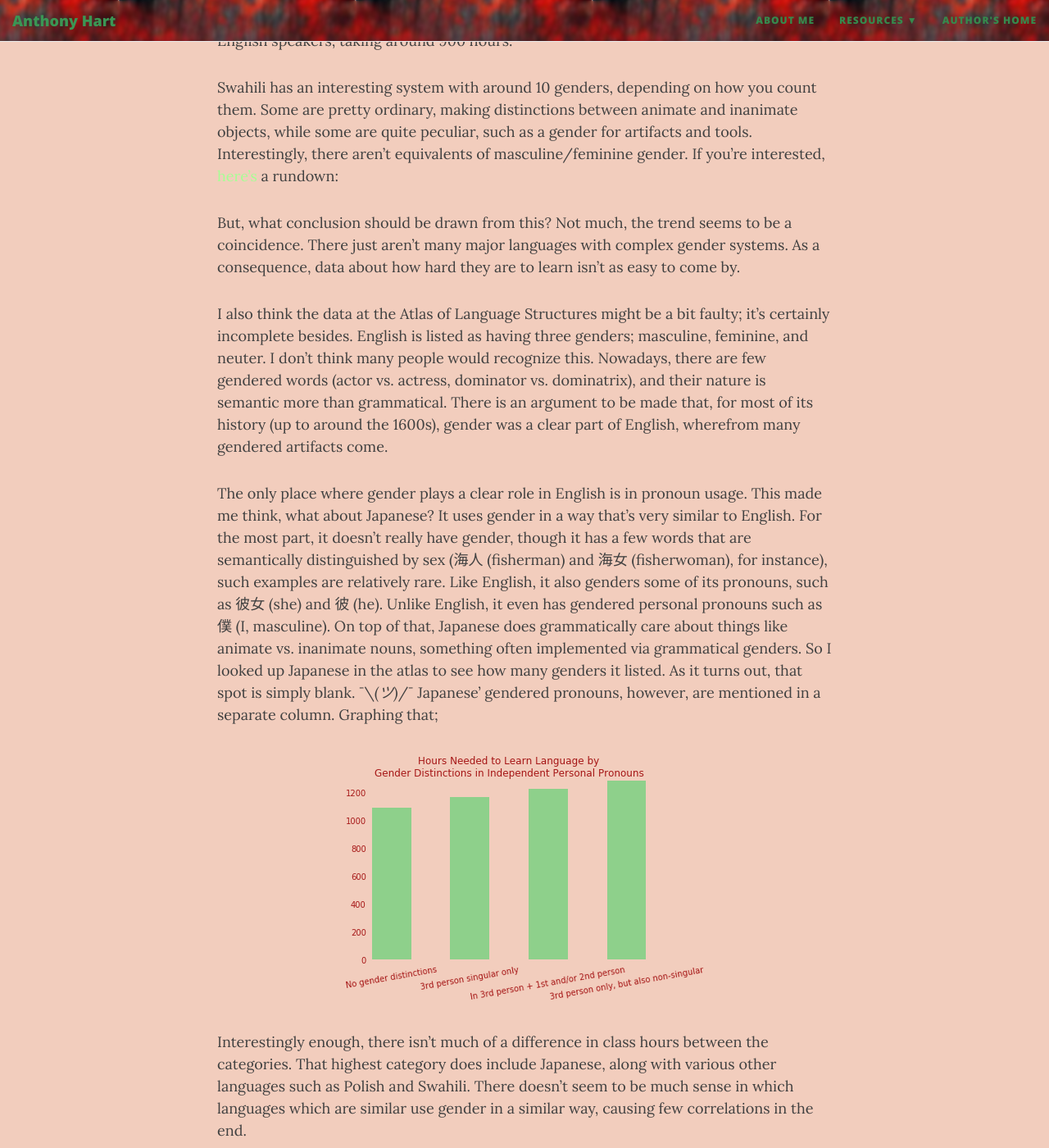
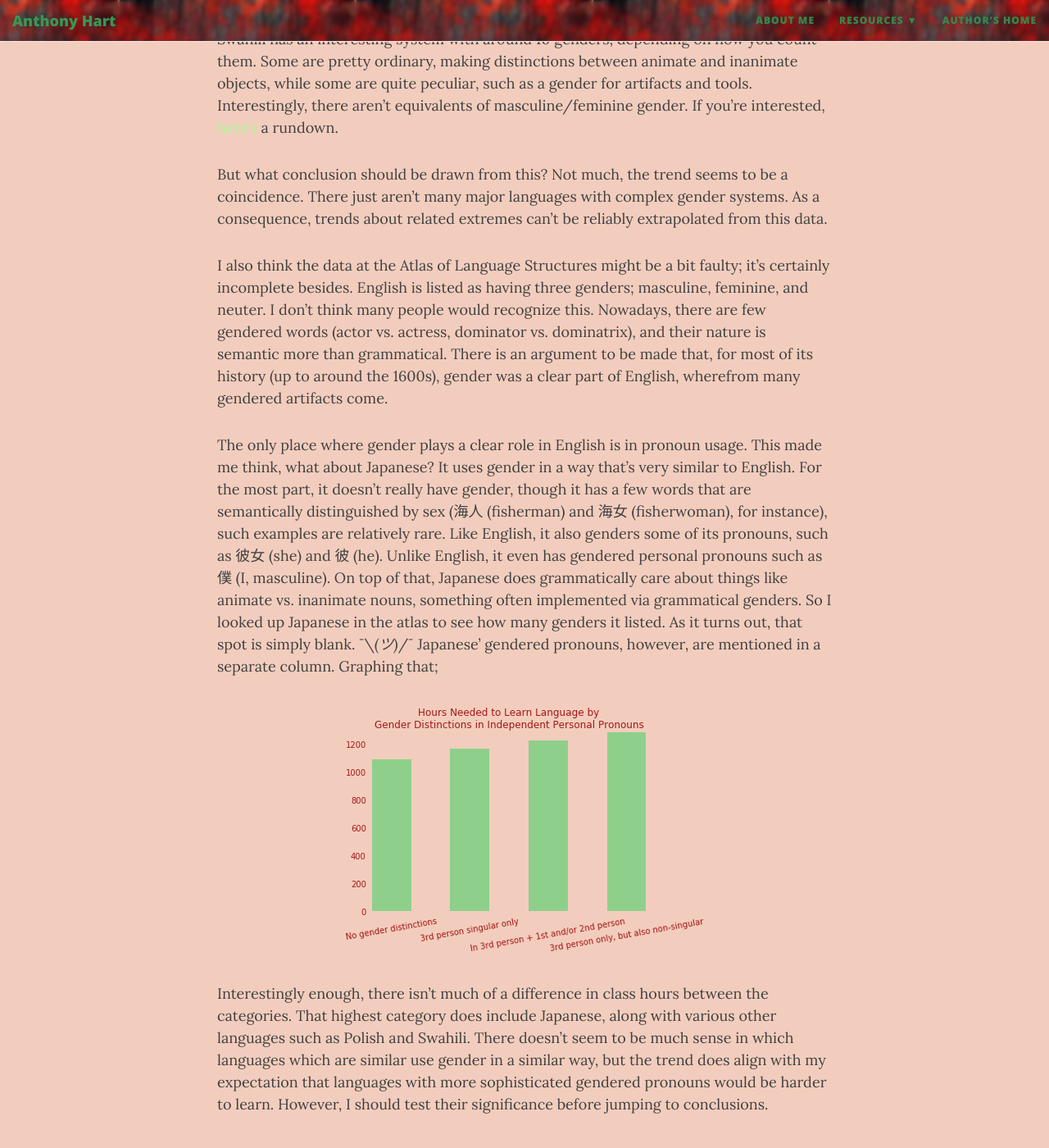
Before and after one commit to AHartNtkn/AHartNtkn.github.io, a Jekyll site: the page built from _posts/2019-08-30-Anthony-Hart-and-the-Quest-for-a-Statistically-Significant-Result-About-the-Difficulty-of-Different-Languages.md, in a window 1280 px wide and 1400 px high, scrolled down 6858 px. Shown: the whole window at 82% size. Built offline with Jekyll 4.4.1, drawn with Linux system fonts in a browser that asks for light colours; nearby versions of some CDN libraries; some of the changed text lies outside the part shown.

Commit message:
Final Draft

````diff
--- a/_posts/2019-08-30-Anthony-Hart-and-the-Quest-for-a-Statistically-Significant-Result-About-the-Difficulty-of-Different-Languages.md
+++ b/_posts/2019-08-30-Anthony-Hart-and-the-Quest-for-a-Statistically-Significant-Result-About-the-Difficulty-of-Different-Languages.md
@@ -25,7 +23,7 @@ import numpy as np
 from scipy.stats import ttest_ind, chi2_contingency
 ```
 
-The two datasets aren't completely compatible; as such, some changes need to be made to combine them. I will call the initial difficulty dataframe `diffDf`, and rename a few entries to make it consistent the ALS dataframe.
+The two datasets aren't completely compatible; as such, some changes need to be made to combine them. I will call the initial difficulty dataframe `diffDf`, and rename a few entries to make it consistent with the ALS dataset.
 
 ```python
 # Import and clean database of language difficulties.
@@ -125,7 +123,7 @@ gdf['ISO_A2'][43]='FR'
 gdf['ISO_A2'][21]='NO'
 ```
 
-These can now merged together.
+Now these can be merged together.
 
 
 ```python
@@ -134,7 +132,7 @@ merged = gdf.merge(count_hours, left_on='ISO_A2', right_on='countrycodes', how =
 
 Row 159 contains Antarctica. Since it just takes up space on my map, I decided to simply drop it.
 
-At this point, I can get on with plotting. In particular, I'll be plotting two layers. The first layer will plot the avaliable data, the second will plot any country who's data is missing.
+At this point, I can get on with plotting. In particular, I'll be plotting two layers. The first layer will plot the available data, the second will plot any country who's data is missing.
 
 
 ```python
@@ -209,9 +207,9 @@ plt.show()
 
 Interesting. The easiest category is the one with five or more genders. That's quite unexpected. Out of curiosity, I looked at which languages were in this category. As it turns out, there was only one in my list, Swahili. It is apparently fairly easy to learn for English speakers, taking around 900 hours.
 
-Swahili has an interesting system with around 10 genders, depending on how you count them. Some are pretty ordinary, making distinctions between animate and inanimate objects, while some are quite peculiar, such as a gender for artifacts and tools. Interestingly, there aren't equivalents of masculine/feminine gender. If you're interested, [here's](https://en.wikipedia.org/wiki/Swahili_grammar) a rundown:
+Swahili has an interesting system with around 10 genders, depending on how you count them. Some are pretty ordinary, making distinctions between animate and inanimate objects, while some are quite peculiar, such as a gender for artifacts and tools. Interestingly, there aren't equivalents of masculine/feminine gender. If you're interested, [here's](https://en.wikipedia.org/wiki/Swahili_grammar) a rundown.
 
-But, what conclusion should be drawn from this? Not much, the trend seems to be a coincidence. There just aren't many major languages with complex gender systems. As a consequence, data about how hard they are to learn isn't as easy to come by.
+But what conclusion should be drawn from this? Not much, the trend seems to be a coincidence. There just aren't many major languages with complex gender systems. As a consequence, trends about related extremes can't be reliably extrapolated from this data.
 
 I also think the data at the Atlas of Language Structures might be a bit faulty; it's certainly incomplete besides. English is listed as having three genders; masculine, feminine, and neuter. I don't think many people would recognize this. Nowadays, there are few gendered words (actor vs. actress, dominator vs. dominatrix), and their nature is semantic more than grammatical. There is an argument to be made that, for most of its history (up to around the 1600s), gender was a clear part of English, wherefrom many gendered artifacts come.
 
@@ -248,9 +246,7 @@ plt.show()
 
 -->
 
-Interestingly enough, there isn't much of a difference in class hours between the categories. That highest category does include Japanese, along with various other languages such as Polish and Swahili. There doesn't seem to be much sense in which languages which are similar use gender in a similar way, causing few correlations in the end.
-
-I'm drawn to testing the significance of these, admittedly weak, correlations.
+Interestingly enough, there isn't much of a difference in class hours between the categories. That highest category does include Japanese, along with various other languages such as Polish and Swahili. There doesn't seem to be much sense in which languages which are similar use gender in a similar way, but the trend does align with my expectation that languages with more sophisticated gendered pronouns would be harder to learn. However, I should test their significance before jumping to conclusions.
 
 ```python
 c = '44A Gender Distinctions in Independent Personal Pronouns'
````
Also changed, not shown: other parts of _posts/2019-08-30-Anthony-Hart-and-the-Quest-for-a-Statistically-Significant-Result-About-the-Difficulty-of-Different-Languages.md (+3 -5 lines).
